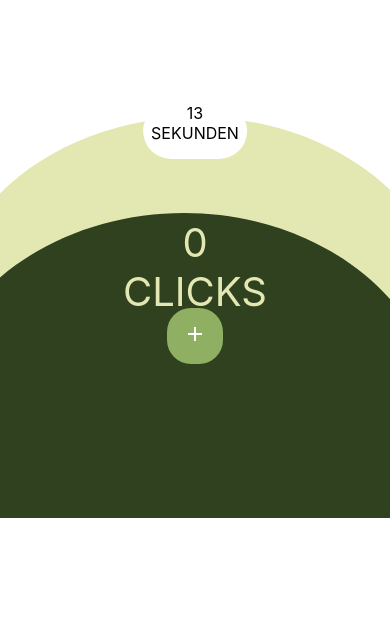
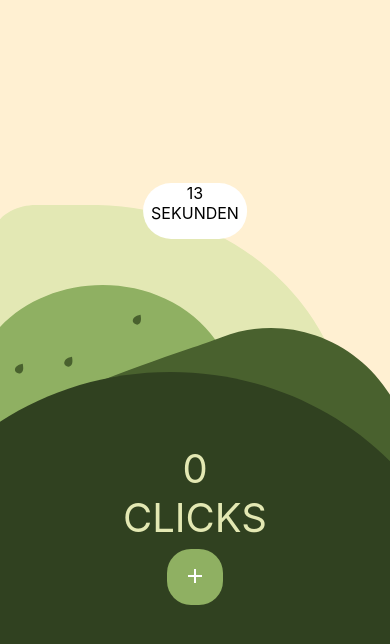
Before and after one commit to NataliaLinnik/girls-day, a React (Create React App) app: page / in a window 390 px wide. Both pictures are taken after a click on the button "Starten". Shown: the top 644 px of the page. Built offline with nearby package versions, Linux system fonts and the light colour scheme.

Commit message:
Responsive screens & passing counter value to endscreen

```diff
--- a/src/App.css
+++ b/src/App.css
@@ -54,10 +54,6 @@ p {
   padding: 0 30px 0 30px;
 }
 
-.end-screen-container {
-  position: relative;
-}
-
 .start-button {
   margin-top: 20px;
   background-color: #8FB062;
@@ -70,6 +66,9 @@ p {
 
 .game-screen-container {
   position: relative;
+  background-color: #FFF0D2;
+  width: 100vw;
+  height: 100vh;
 }
 
 .countdown {
@@ -107,7 +106,13 @@ p {
   transform: translate(-50%, -50%);
   font-size: 40px;
   color: #E3E8B3;
+}
 
+.end-screen-container {
+  position: relative;
+  background-color: #FFF0D2;
+  width: 100vw;
+  height: 100vh;
 }
 
 .success {
--- a/src/App.js
+++ b/src/App.js
@@ -6,7 +6,8 @@ import StartScreen from './components/StartScreen';
 
 function App() {
   const [isGameRunning, setIsGameRunning] = useState(false);
-  const [showEndScreen, setShowEndScreen] = useState(false)
+  const [showEndScreen, setShowEndScreen] = useState(false);
+  const [counter, setCounter] = useState(0);
 
   // Hides GameScreen after 15sec
   useEffect(() => {
@@ -20,10 +21,10 @@ function App() {
 
   const showPage = () => {
     if (isGameRunning) {
-      return <GameScreen />;
+      return <GameScreen counter={counter} setCounter={setCounter}/>;
     } else if (showEndScreen) {
       // TODO: Counter to be moved from Gamescreen (Minh)
-      return <EndScreen counter={20} />;
+      return <EndScreen counter={counter} />;
     } else {
       return <StartScreen setIsGameRunning={setIsGameRunning} />;
     }
--- a/src/components/EndScreen.js
+++ b/src/components/EndScreen.js
@@ -2,9 +2,15 @@ function EndScreen({ counter }) {
     return (
         <div className="end-screen-container">
             <img
-                src="/images/bg-game.svg"
-                alt="Green field"
-            />
+        className="bg-hills"
+        src="/images/bg-hills.svg"
+        alt="Green hills"
+      />
+      <img
+        className="bg-leaves"
+        src="/images/bg-leaves.svg"
+        alt="Three leaves"
+      />
             <div>{counter}</div>
             <div className='success'>Gut gemacht!</div>
             <button className='play-again-button'>Nochmal spielen</button>
--- a/src/components/GameScreen.js
+++ b/src/components/GameScreen.js
@@ -1,15 +1,34 @@
 import React, { useEffect, useRef, useState } from 'react';
 
-function GameScreen() {
-  const [counter, setCounter] = useState(0);
+function GameScreen({ counter, setCounter }) {
+  const buttonClicked = () => {
+    setCounter(counter + 1);
+  }
+
   return (
     <div className="game-screen-container">
       <img
-        src="/images/bg-game.svg"
-        alt="Green field"
+        className="bg-hills"
+        src="/images/bg-hills.svg"
+        alt="Green hills"
+      />
+      <img
+        className="bg-leaves"
+        src="/images/bg-leaves.svg"
+        alt="Three leaves"
       />
       <CountDownTimer />
-      <ClickCounter counter={counter} setCounter={setCounter} />
+      <div>
+      <div className='counter'>{counter}
+        <br /> CLICKS
+      </div>
+      <button className="plus-button" onClick={buttonClicked}>
+        <img
+          src="/images/plus-icon.svg"
+          alt="Plus Icon"
+        />
+      </button>
+    </div>
     </div>
   );
 }
@@ -40,24 +59,4 @@ function CountDownTimer() {
   )
 }
 
-function ClickCounter({ counter, setCounter }) {
-  const buttonClicked = () => {
-    setCounter(counter + 1);
-  }
-
-  return (
-    <div>
-      <div className='counter'>{counter}
-        <br /> CLICKS
-      </div>
-      <button className="plus-button" onClick={buttonClicked}>
-        <img
-          src="/images/plus-icon.svg"
-          alt="Plus Icon"
-        />
-      </button>
-    </div>
-  );
-}
-
 export default GameScreen;
```
Also changed, not shown: public/images/bg-game.svg (deleted).
